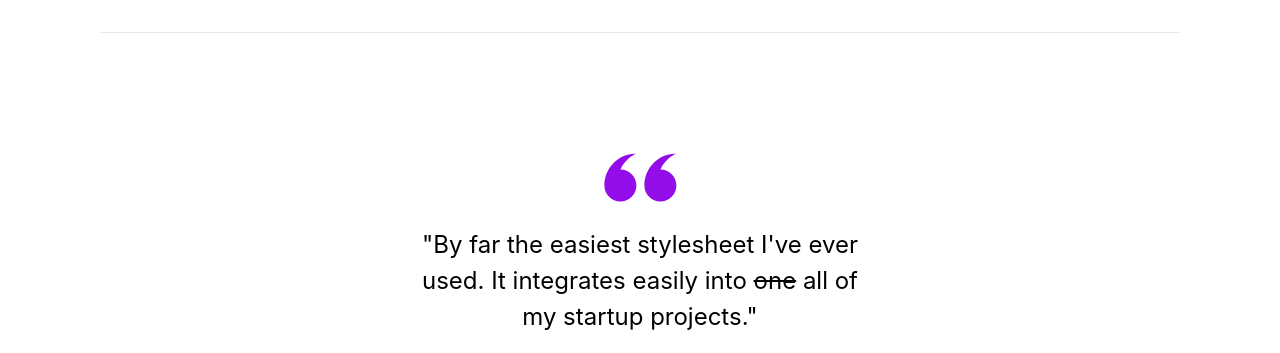
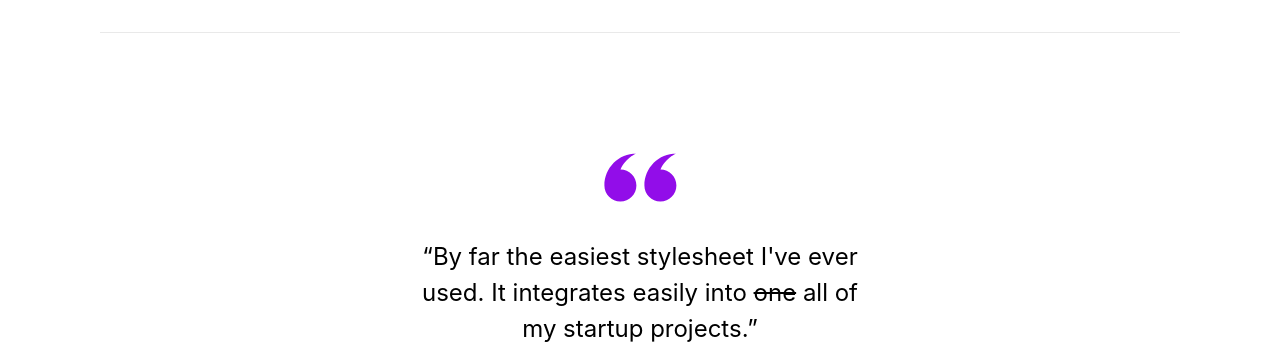
Before and after one commit to andybrewer/mvp, a plain HTML site: page index.html in a window 1280 px wide. Shown: the part 1390-1743 px from the top of the page. Drawn offline with Linux system fonts and the light colour scheme.

Commit message:
Replace straight quotes with curly quotes

```diff
--- a/index.html
+++ b/index.html
@@ -62,8 +62,7 @@
         <section id="testimonials">
             <blockquote>
                 <img alt="Quote" src="./img/icon-quote.svg" height="80"><br>
-                "By far the easiest stylesheet I've ever used. It integrates easily into <s>one</s> all of my
-                startup&nbsp;projects."
+                <p>By far the easiest stylesheet I've ever used. It integrates easily into <s>one</s> all of my startup&nbsp;projects.</p>
                 <footer><img alt="MVP.css" src="./img/brand.png" height="36"><br><br><i>- Andy Brewer, Author of
                         MVP.css</i></footer>
             </blockquote>
--- a/mvp.css
+++ b/mvp.css
@@ -427,6 +427,14 @@ blockquote {
     text-align: var(--justify-important);
 }
 
+blockquote p::before {
+    content: '“';
+}
+
+blockquote p::after {
+    content: '”';
+}
+
 blockquote footer {
     color: var(--color-text-secondary);
     display: block;
```
Also changed, not shown: mvp.html (+1 -1 lines).
